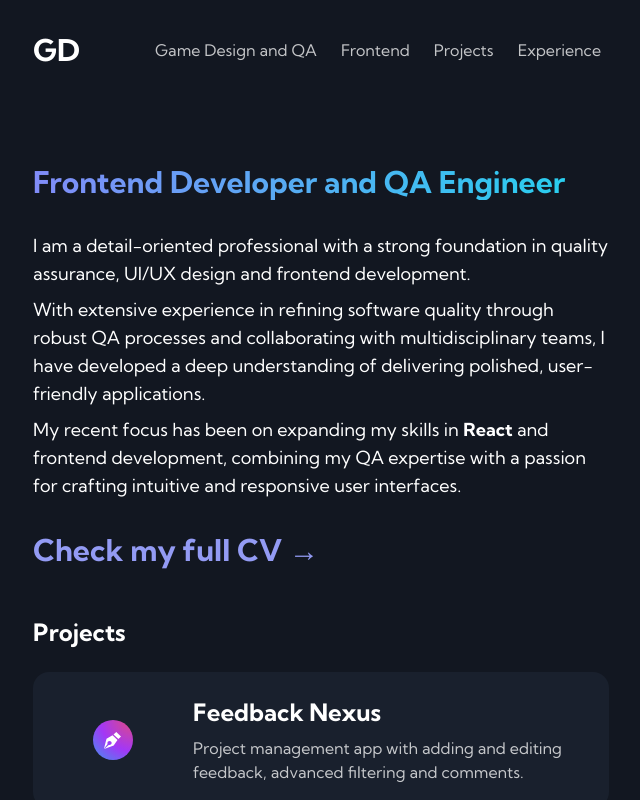
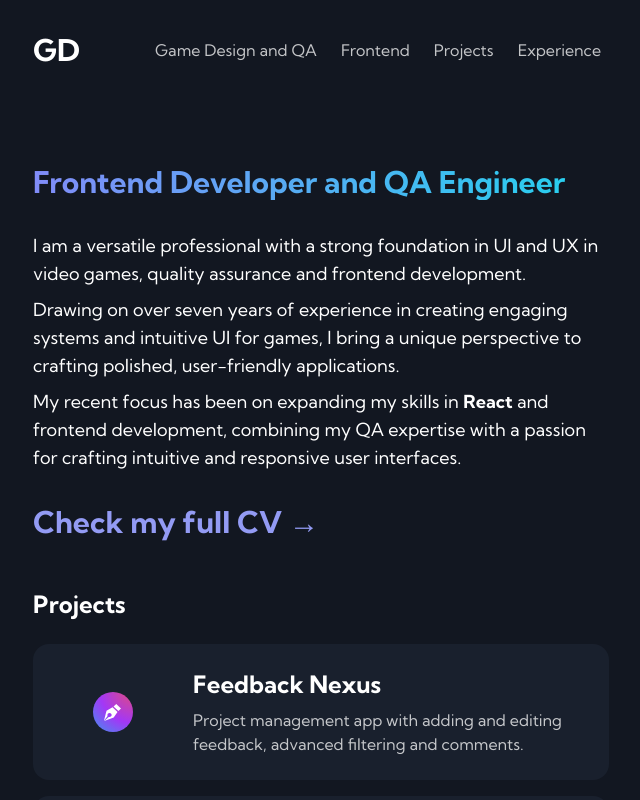
Before and after one commit to dziabak/nextjs-portfolio, a Next.js app: page /frontend in a window 1280 px wide. Shown: the top 800 px of the page, without its empty margins (319-959 px from the left). Built offline with nearby package versions, Linux system fonts and the light colour scheme.

Commit message:
Update page.tsx

```diff
--- a/app/frontend/page.tsx
+++ b/app/frontend/page.tsx
@@ -18,14 +18,10 @@ const Page = () => {
 			</h1>
 			<div className="space-y-2 text-lg mb-8">
 				<p>
-					I am a detail-oriented professional with a strong foundation in
-					quality assurance, UI/UX design and frontend development.
+					I am a versatile professional with a strong foundation in UI and UX in video games, quality assurance and frontend development.
 				</p>
 				<p>
-					With extensive experience in refining software quality through robust
-					QA processes and collaborating with multidisciplinary teams, I have
-					developed a deep understanding of delivering polished, user-friendly
-					applications.
+					Drawing on over seven years of experience in creating engaging systems and intuitive UI for games, I bring a unique perspective to crafting polished, user-friendly applications.
 				</p>
 				<p>
 					My recent focus has been on expanding my skills in{" "}
```
